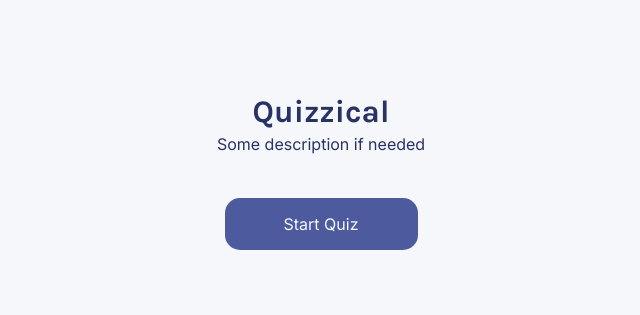
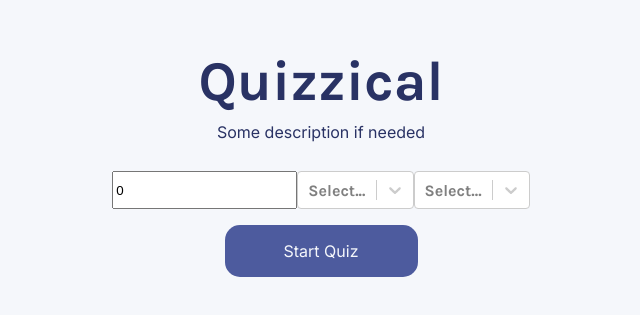
Before and after one commit to Ezimy/quizzical_project, a React (Vite) app: page / in a window 1280 px wide. Shown: the part 229-544 px from the top of the page, without its empty margins (319-959 px from the left). Built offline with nearby package versions, Linux system fonts and the light colour scheme.

Commit message:
added options to start quiz and changed submit behaviour

```diff
--- a/package.json
+++ b/package.json
@@ -12,7 +12,8 @@
   "dependencies": {
     "html-entities": "^2.4.0",
     "react": "^18.2.0",
-    "react-dom": "^18.2.0"
+    "react-dom": "^18.2.0",
+    "react-select": "^5.8.0"
   },
   "devDependencies": {
     "@types/react": "^18.2.43",
--- a/src/App.jsx
+++ b/src/App.jsx
@@ -7,11 +7,13 @@ import '/src/index.css';
 export default function App() {
   //useStates
   const [started, setStarted] = useState(false);
+  const [numQuestions, setNumQuestions] = useState(0)
+  const [difficulty, setDifficulty] = useState('');
+  const [type, setType] = useState('');
   const [questions, setQuestions] = useState([])
   const [selectedAnswers, setSelectedAnswers] = useState({});
   const [correctAnswerCount, setCorrectAnswerCount] = useState(0)
   const [isSubmitted, setIsSubmitted] = useState(false)
-
 
   //useEffects
   useEffect(() => {
@@ -37,7 +39,13 @@ export default function App() {
 
   //Handle functions
   function fetchQuestions() {
-    fetch('https://opentdb.com/api.php?amount=5&type=multiple')
+    const apiUrl =
+    'https://opentdb.com/api.php' +
+    `?amount=${numQuestions > 0 ? numQuestions : ''}` +
+    `${difficulty ? `&difficulty=${difficulty}` : ''}` +
+    `${type ? `&type=${type}` : ''}`;
+    console.log(apiUrl)
+    fetch(apiUrl)
       .then((res) => res.json())
       .then((data) => {
         const questionsWithShuffledAnswers = data.results.map((question) => {
@@ -113,7 +121,12 @@ export default function App() {
           (<button className="submit"type='submit'>Check Answers</button>)
         }
       </form>
-      : <Start handleStartBtn = {handleStartBtn}/>}
+      : <Start
+      handleStartBtn={handleStartBtn}
+      setNumQuestions = {setNumQuestions}
+      setDifficulty={setDifficulty}
+      setType={setType}/>
+      }
     </main>
     )
 }
--- a/src/components/Start.jsx
+++ b/src/components/Start.jsx
@@ -1,10 +1,52 @@
-import React from "react";
-export default function Start(props){
-    return(
+import React, { useState } from 'react';
+import Select from 'react-select';
+
+export default function Start(props) {
+  const [difficulty, setDifficulty] = useState('easy')
+  const [type, setType] = useState('multiple')
+  const [userInput, setUserInput] = useState(0)
+  const difficulties = [
+    { value: 'easy', label: 'Easy' },
+    { value: 'medium', label: 'Medium' },
+    { value: 'hard', label: 'Hard' }
+  ]
+
+  const types = [
+    { value: 'multiple', label: 'Multiple Choice' },
+    { value: 'boolean', label: 'True/False' }
+  ]
+
+  const handleDifficultyChange = (selectedOption) => {
+    setDifficulty(selectedOption)
+    props.setDifficulty(selectedOption.value);
+  }
+
+  const handleTypeChange = (selectedOption) => {
+    setType(selectedOption)
+    props.setType(selectedOption.value);
+  }
+  const handleNumberOfQuestionsChange = (event) => {
+    const selectedValue = event.target.value
+    setUserInput(selectedValue)
+    props.setNumQuestions(event.target.value);
+  }
+
+  return (
     <div className="start-screen">
-        <h1>Quizzical</h1>
-        <p>Some description if needed</p>
-        <button onClick={props.handleStartBtn}>Start Quiz</button>
+      <h1>Quizzical</h1>
+      <p>Some description if needed</p>
+      <div className='select-container'>
+        <input
+          className='select-option'
+          type='number'
+          placeholder='Number of Questions'
+          value={userInput}
+          onChange={handleNumberOfQuestionsChange}
+        />
+        <Select className='select-option' options={difficulties} onChange={handleDifficultyChange} value={difficulty} />
+        <Select className='select-option' options={types} onChange={handleTypeChange} value={type} />
+      </div>
+      <button onClick={props.handleStartBtn}>Start Quiz</button>
     </div>
-    )
+  );
 }
--- a/src/index.css
+++ b/src/index.css
@@ -15,32 +15,36 @@ body{
   font-family: Karla;
 }
 main{
+  padding: 1rem;
+  width: 100%;
+  height: auto;
   margin: 0 auto;
   display: flex;
   justify-content: center;
   align-items: center;
 }
 .start-screen{
+  padding: 2rem;
   display: flex;
   text-align: center;
   flex-direction: column;
   align-items: center;
 }
 .start-screen > h1 {
-  width: 25.75rem;
-  height: 2.5625rem;
   color: #293264;
-  font-size: 1.95313rem;
+  margin-bottom: 0.5rem;
+  font-size: 3.5rem;
   font-weight: 700;
 }
 .start-screen > p {
-  width: 19.875rem;
-  height: 1.1875rem;
   color: #293264;
   font-family: Inter;
   font-size: 1rem;
   font-weight: 400;
   margin-bottom: 1.8125rem;
+}
+.start-screen > .select-container{
+  display: flex;
 }
 .start-screen > button{
   width: 12.0625rem;
@@ -54,20 +58,23 @@ main{
   font-weight: 500;
 }
 .questions-container{
+  border-radius: 1rem;
+  background-color: #f5feff;
+  border: 1px solid black;
   margin: 3rem 0;
-  padding: 0.25rem;
+  padding: 2rem;
   display: flex;
   align-items: start;
   flex-direction: column;
-  width: 80%;
 }
 .question{
   text-align: left;
   width: 100%;
   padding: 1rem;
-  border-bottom: 1px solid gray;
+  border-bottom: 1px solid #DBDEF0;
 }
 .question > h1{
+  margin-bottom: 0.5rem;
   font-size: 1rem;
 }
 .answers{
@@ -79,6 +86,7 @@ main{
   color: #293264;
   padding: 0.5rem;
   border-radius: 0.5rem;
+  background-color: #fff;
   border: 1px solid #4D5B9E;
   cursor: pointer;
 }
@@ -92,7 +100,7 @@ main{
 button{
   width: 400px;
   height: 50px;
-  margin: 1rem auto 0 auto;
+  margin: 1rem auto;
   padding: 0.5rem;
   font-size: 1rem;
   color: #F5F7FB;
```
Also changed, not shown: 1 other file (tests, documents, lock files or other folders).
